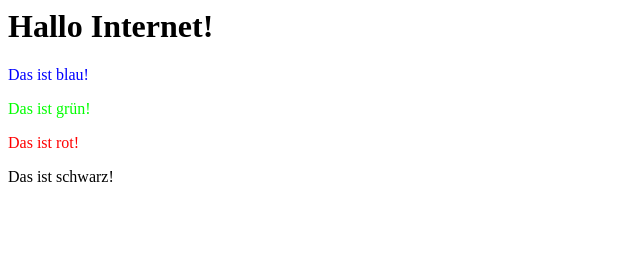
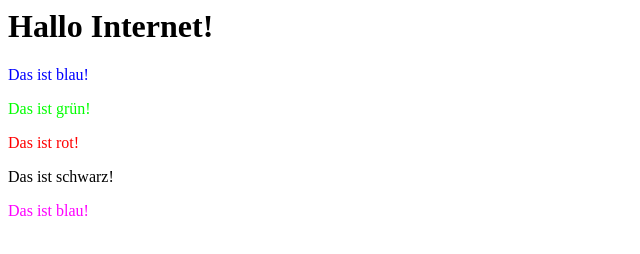
Before and after one commit to Inga07/site, a plain HTML site: page index.html in a window 1280 px wide. Shown: the full height of the page, 0-640 px from the left. Drawn offline with Linux system fonts and the light colour scheme.

Commit message:
Update index.html

```diff
--- a/index.html
+++ b/index.html
@@ -3,3 +3,4 @@
 <p style="color: #00FF00">Das ist grün!</p>
 <p style="color: #FF0000">Das ist rot!</p>
 <p style="color: #000000">Das ist schwarz!</p>
+<p style="color: #FF00FF">Das ist blau!</p>
```
